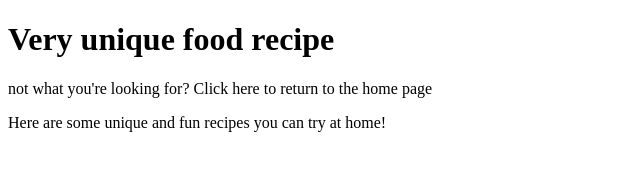
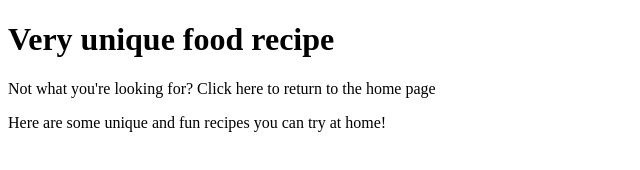
Before and after one commit to TheYeetMeister/odin-recipes, a plain HTML site: page pages/fun-exotic-recipe.html in a window 1280 px wide. Shown: the full height of the page, 0-640 px from the left. Drawn offline with Linux system fonts and the light colour scheme.

Commit message:
fix typo in introduction

```diff
--- a/pages/fun-exotic-recipe.html
+++ b/pages/fun-exotic-recipe.html
@@ -9,7 +9,7 @@
     <body>
         <h1>Very unique food recipe</h1>
 
-        <p>not what you're looking for? <a>Click here to return to the home page</a></p>
+        <p>Not what you're looking for? <a>Click here to return to the home page</a></p>
         <p>Here are some unique and fun recipes you can try at home!</p>
     </body>
 </html>
```
